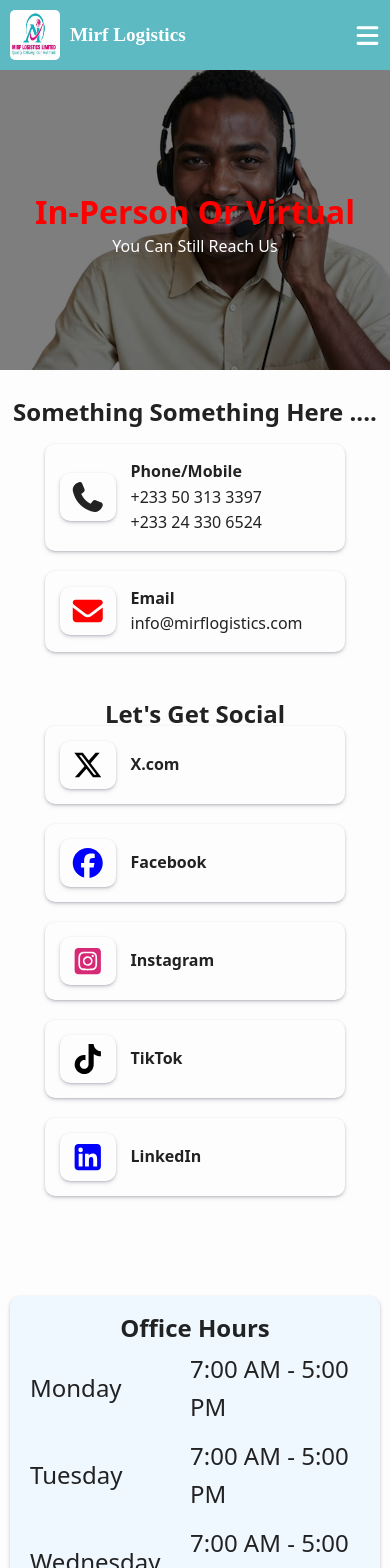
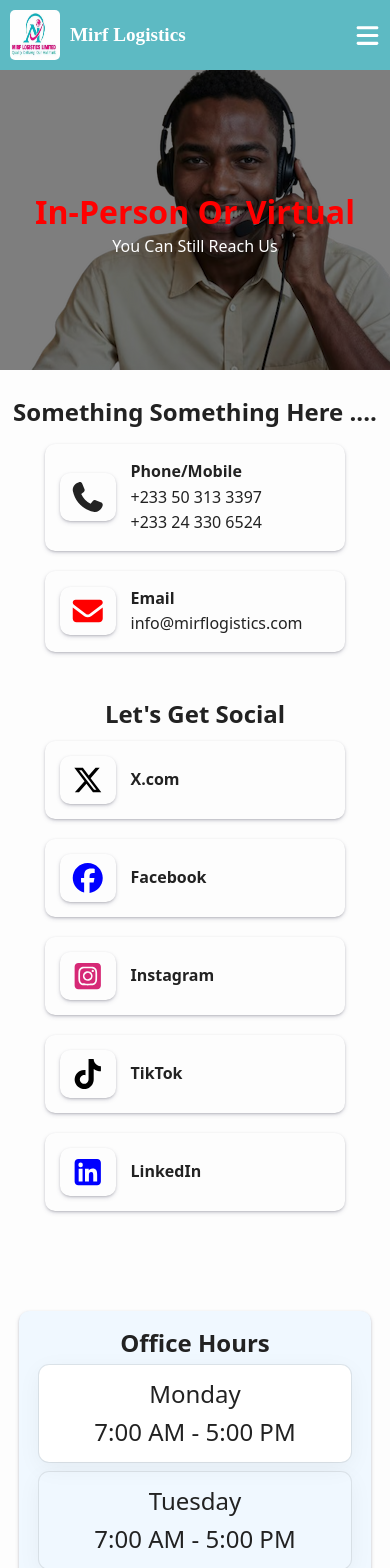
Before and after one commit to Priznaer/mirflog_production, a React (Vite) app: page /contact in a window 390 px wide. Shown: the top 1568 px of the page. Built offline with nearby package versions, Linux system fonts and the light colour scheme.

Commit message:
V0.12 -- Update contact page

```diff
--- a/src/pages/contact/contact.css
+++ b/src/pages/contact/contact.css
@@ -15,6 +15,7 @@
     gap: 20px;
     flex: 1;
     max-width: 900px;
+    min-width: 622px;
 }
 
 .phones-x-emails-container {
@@ -51,6 +52,10 @@
 
 .info-heading {
     font-weight: bold;
+}
+
+.social-container .section-heading {
+    margin-bottom: 15px;
 }
 
 .socials {
@@ -102,10 +107,17 @@
 }
 
 .office-hours-container .row {
+    padding: 10px;
     display: flex;
     align-items: center;
     gap: 10px;
     font-size: x-large;
+    border-radius: 10px;
+    box-shadow: rgba(0, 0, 0, 0.05) 0px 6px 24px 0px, rgba(0, 0, 0, 0.08) 0px 0px 0px 1px;
+}
+
+.office-hours-container .row.today {
+    background-color: white;
 }
 
 .office-hours-container .row .day {
@@ -382,9 +394,29 @@ button:focus {
     text-align: center;
 }
 
+@media screen and (max-width: 420px) {
+    .office-hours-section {
+        width: 95%;
+    }
+
+    .office-hours-container .row:not(.closed) {
+        flex-direction: column;
+        gap: 0;
+        text-align: center;
+        /* justify-content: flex-start;
+        align-items: flex-start; */
+    }
+}
+
 @media screen and (max-width: 340px) {
     .quote-form, .quote-form .form-section {
         padding: 0px;
+    }
+}
+
+@media screen and (max-width: 625px) {
+    .contact-channels {
+        min-width: unset;
     }
 }
 
--- a/src/pages/contact/contact.jsx
+++ b/src/pages/contact/contact.jsx
@@ -16,6 +16,8 @@ import { MiniHero } from '../../components/hero/hero';
 
 
 export default function ContactPage({ navData, phone_numbers=[], emails=[], socials=[], working_hours=[] }) {
+    // const today = new Date().getDay() + 6;
+    const today = 0
     const [notifySubmitSuccess, setNotifySubmitSuccess] = useState(false);
     const payload_ref = useRef({});
     const form_ref = useRef("");
@@ -410,7 +412,7 @@ export default function ContactPage({ navData, phone_numbers=[], emails=[], soci
                             <div className="office-hours-container">
                                 {working_hours.map((data, idx) => {
                                     return (
-                                        <div key={idx} className="row">
+                                        <div key={idx} className={`row${!data.opening ? " closed" : ""}${today === idx ? " today" : ""}`}>
                                             <p className="day"> {data.day} </p>
                                             {
                                                 data.opening ?
```
